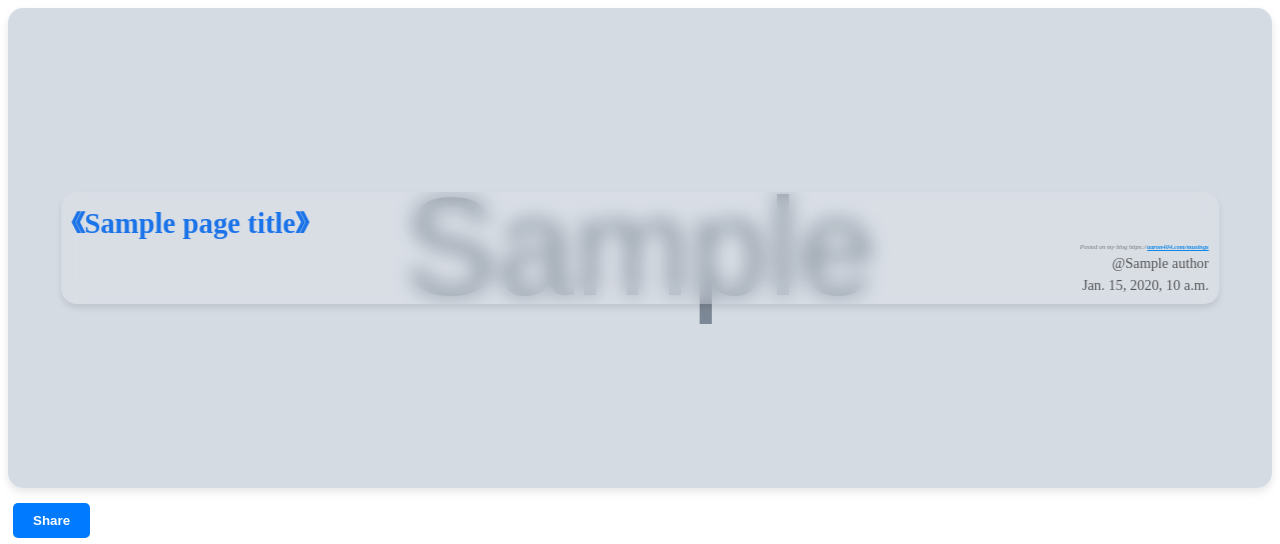
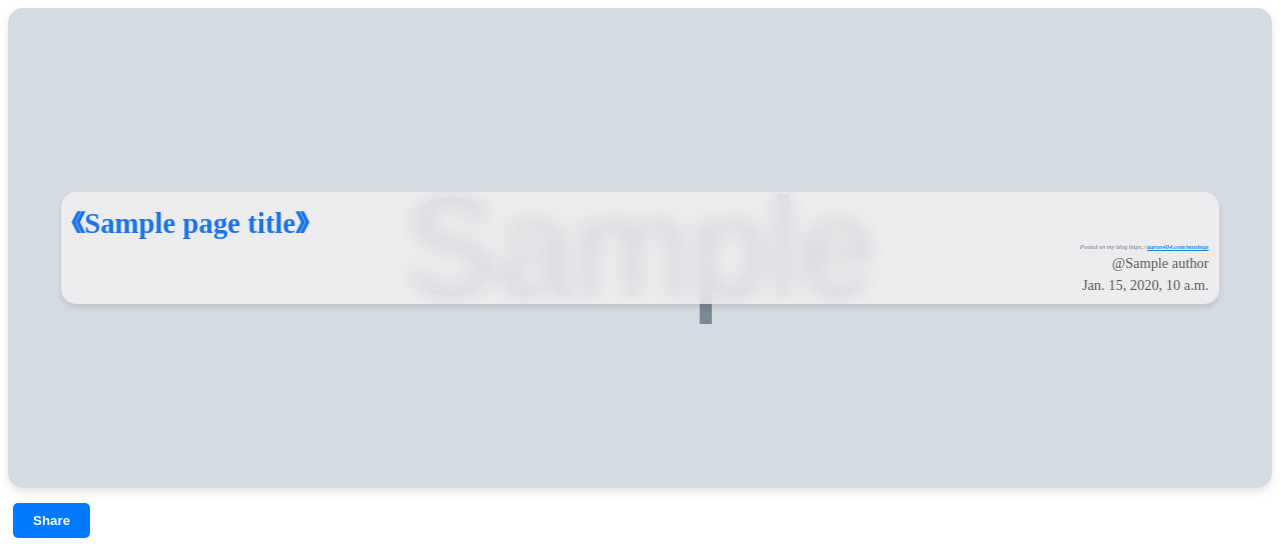
Before and after one commit to wu-changxing/macaw, a Django app: template mysite/templates/flex/block_head.html in a window 1280 px wide. Shown: the top 544 px of the page. Run offline with Django 4.2, Linux system fonts and the light colour scheme; the template is opened without the code that fills it: most values are stand-ins (such as "Sample title", 1, 10 or a date in 2020); grey boxes marked "Sample" are stand-in pictures.

Commit message:
update the template and color

```diff
--- a/mysite/static/css/share_head.css
+++ b/mysite/static/css/share_head.css
@@ -22,7 +22,7 @@
     left: 50%;
     transform: translate(-50%, -50%);
     width: 90%;
-    background: rgba(255, 255, 255, 0.1); /* Frosted glass effect */
+    background: rgba(245, 243, 243, 0.72); /* Frosted glass effect */
     border-radius: 15px;
     padding: 10px;
     box-shadow: 0 4px 6px rgba(0, 0, 0, 0.1);
```
Also changed, not shown: mysite/static/长星闲笔.png (added).
